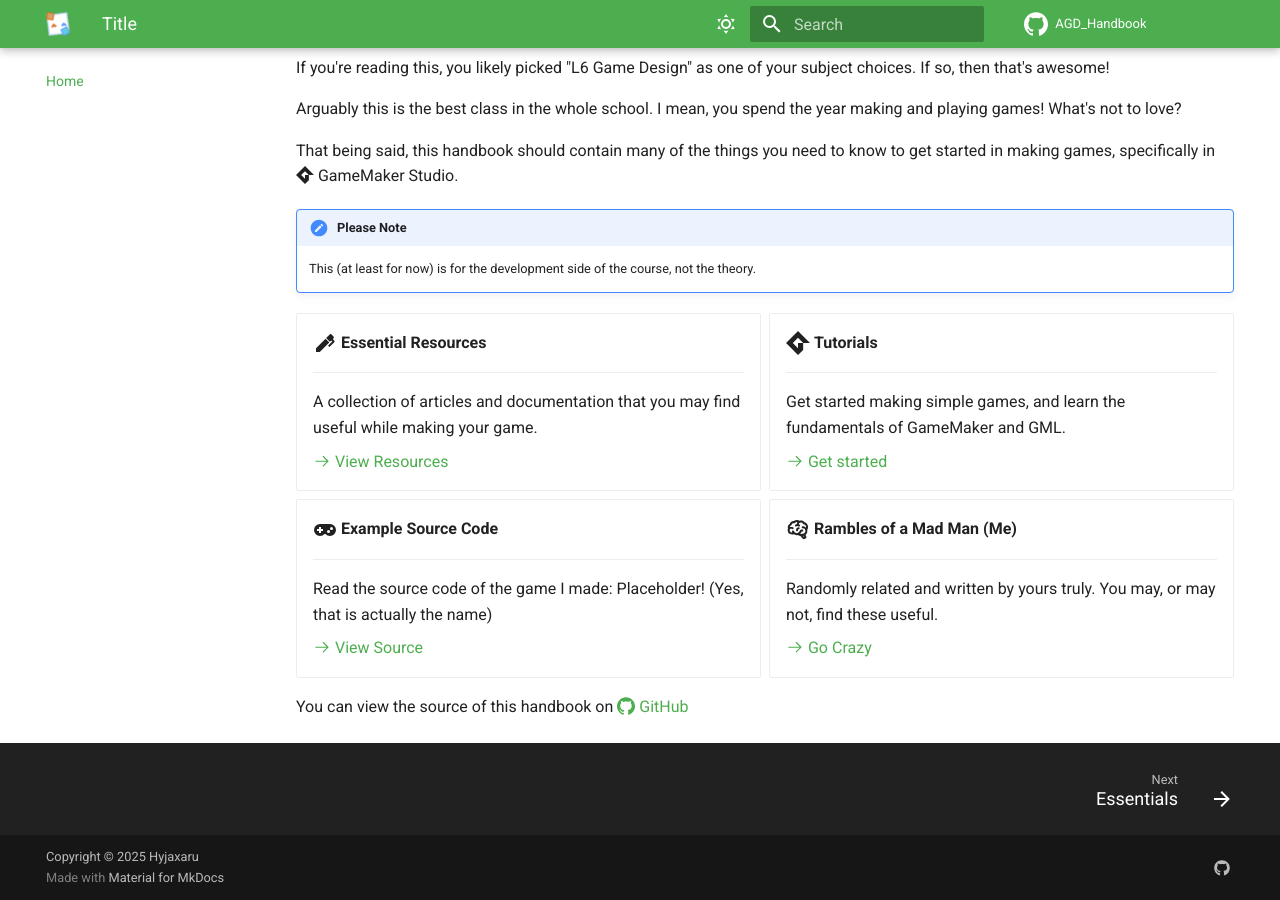
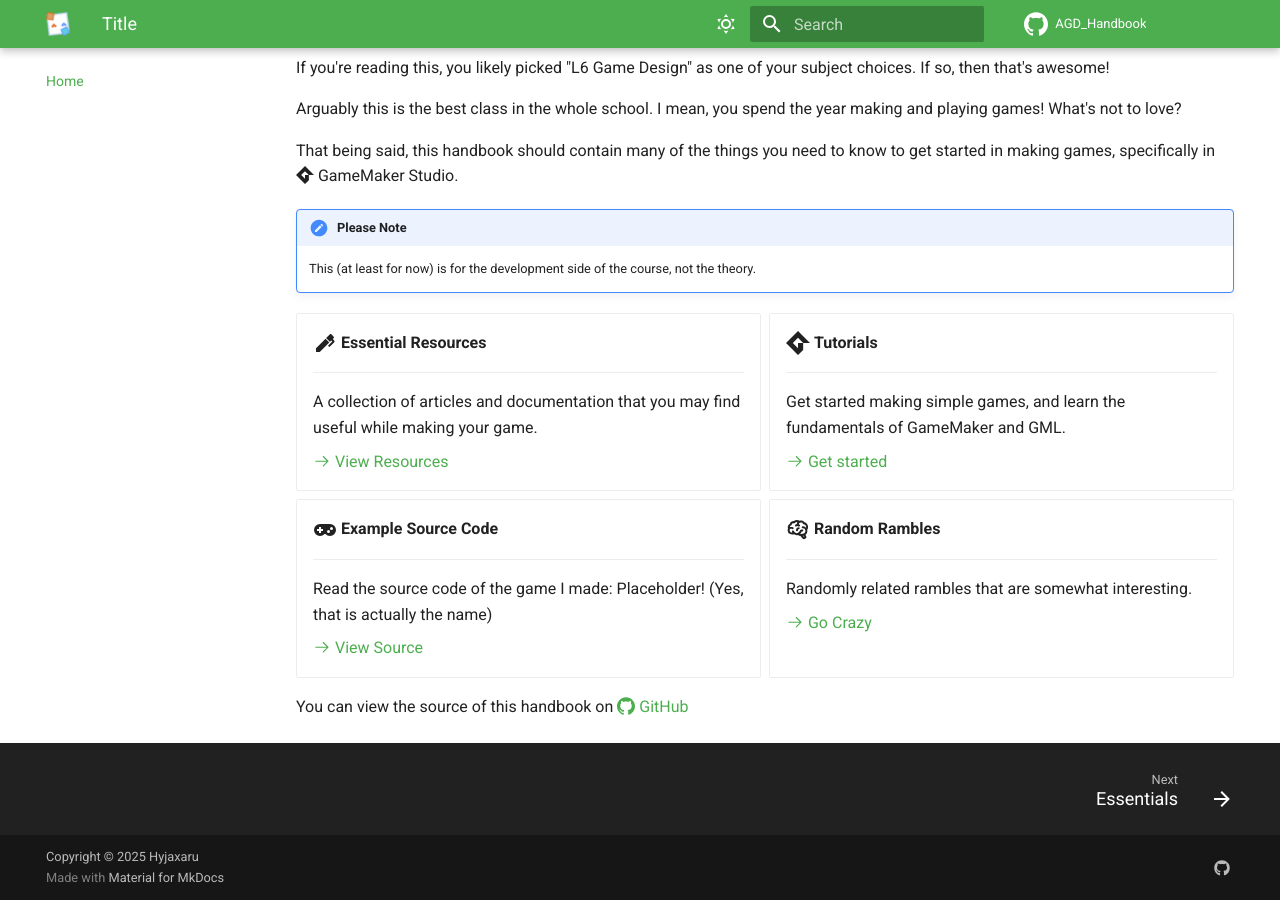
Before and after one commit to Hyjaxaru/agdh, an MkDocs documentation site: the page built from docs/index.md, in a window 1280 px wide and 900 px high, scrolled down 764 px. Built offline with MkDocs 1.6.1 and Material for MkDocs 9.7.7, drawn with Linux system fonts in a browser that asks for light colours; comment, search, counter and statistics services are not loaded.

```diff
--- a/docs/index.md
+++ b/docs/index.md
@@ -44,10 +44,10 @@ That being said, this handbook should contain many of the things you need to kno
     [:octicons-arrow-right-24: View Source](placeholder_source/index.md)
 
 
--   :material-brain:{ .lg .middle } **Rambles of a Mad Man (Me)**
+-   :material-brain:{ .lg .middle } **Random Rambles**
 
     ---
-    Randomly related and written by yours truly. You may, or may not, find these useful.
+    Randomly related rambles that are somewhat interesting.
 
     [:octicons-arrow-right-24: Go Crazy](rambles/index.md)
 </div>
--- a/mkdocs.yml
+++ b/mkdocs.yml
@@ -1,12 +1,12 @@
 # site details
 site_name: AGD_Handbook
 site_description: Essential resources for L6 Game Design, all in one place.
-site_url: https://agdh.hyjaxaru.dev # this must be accurate, or the social plugin will not work properly
+site_url: https://agdh.hyjaxaru.dev
 
 # git repo details
-repo_url: https://github.com/hyjaxaru/agdh
-repo_name: AGD_Handbook
-edit_uri: edit/main/docs/
+repo_url: https://github.com/hyjaxaru/agdh  # github repo url
+repo_name: AGD_Handbook                     # seems to be consmetic for the top-right corner
+edit_uri: edit/main/docs/                   # path to docs. dont change this
 
 # navigation tree
 # allows you to specify the path of different docs
@@ -14,13 +14,16 @@ edit_uri: edit/main/docs/
 nav:
   - Home: index.md
 
+  # essential links, aricles, etc
   - Essentials:
       - essentials/index.md
       - Variables: essentials/variables.md
       - Documenting your Code: essentials/docs.md
 
+  # links to tutorials and even supports written ones
   - Tutorials:
       - tutorials/index.md
+      # author: hyjaxaru
       - Shape Shooter:
           - tutorials/shape_shooter/index.md
           - Creating a New Project: tutorials/shape_shooter/step1.md
@@ -28,9 +31,12 @@ nav:
           - Creating a Room: tutorials/shape_shooter/step3.md
           - Making the Player Move: tutorials/shape_shooter/step4.md
 
+  # placeholder source code examples
   - Example:
       - placeholder_source/index.md
 
+  # random rambles that are somewhat interesting, and marginally related
+  # feel free to add as many as you want
   - Rambles:
       - rambles/index.md
       - Digital NoteBook: rambles/notebook.md
@@ -60,22 +66,22 @@ theme:
   # see: https://squidfunk.github.io/mkdocs-material/setup/changing-the-colors/
   palette:
     # Palette toggle for light mode
-    - media: "(prefers-color-scheme: light)"
-      scheme: default
-      toggle:
-        icon: material/weather-sunny
-        name: Switch to dark mode
-      primary: green
-      accent: teal
+    - media: "(prefers-color-scheme: light)"  # auto detect system theme
+      scheme: default                         # material for mkdocs light mode
+      toggle:                                 # toggle switch settings
+        icon: material/weather-sunny          # icon
+        name: Switch to dark mode             # tooltip
+      primary: green                          # primary colour
+      accent: teal                            # accent colour (links, etc)
 
     # Palette toggle for dark mode
-    - media: "(prefers-color-scheme: dark)"
-      scheme: slate
-      toggle:
-        icon: material/weather-night
-        name: Switch to light mode
-      primary: green
-      accent: lime
+    - media: "(prefers-color-scheme: dark)"   # auto detect system theme
+      scheme: slate                           # material for mkdocs dark mode
+      toggle:                                 # toggle switch settings
+        icon: material/weather-night          # icon
+        name: Switch to light mode            # tooltip
+      primary: green                          # primary colour
+      accent: lime                            # accent colour (links, etc)
 
   # features
   # this decides how the docs act, and how they appear
@@ -106,15 +112,17 @@ theme:
 # plugins
 # extra features that make the site better
 plugins:
-  - tags                          # tag system for pages
-  - search                        # search for anything in the docs
-  - social                        # embed links
-  - git-committers:               # shows who worked on a page
-      repository: hyjaxaru/agdh
-      branch: main
-  - git-revision-date-localized:  # shows page creation and last edit dates
-      enable_creation_date: true
+  - tags                            # tag system for pages
+  - search                          # search for anything in the docs
+  - social                          # embed links
+  - git-committers:                 # shows who worked on a page
+      repository: hyjaxaru/agdh     # repository excluding https://gthub.com
+      branch: main                  # branch to link to
+  - git-revision-date-localized:    # shows page creation and last edit dates
+      enable_creation_date: true    # enabled showing page creation date
 
+# extensions
+# mostly dependancy for the markdown renderer, and `features` above
 markdown_extensions:
   - admonition
   - attr_list
@@ -149,10 +157,15 @@ markdown_extensions:
       custom_checkbox: true
   - pymdownx.tilde
 
+# extra feature customisation
 extra:
+  # social plugin. Lets you set the icons that show at the bottom of the screen
   social:
     - icon: fontawesome/brands/github
       link: https://github.com/Hyjaxaru/agdh
       name: AGDH on GitHub
 
+# copywrite notice
+# I literally did 1 google search on how to write these
+# sp feel free to correct
 copyright: Copyright &copy 2025 Hyjaxaru
```
Also changed, not shown: 1 other file.
